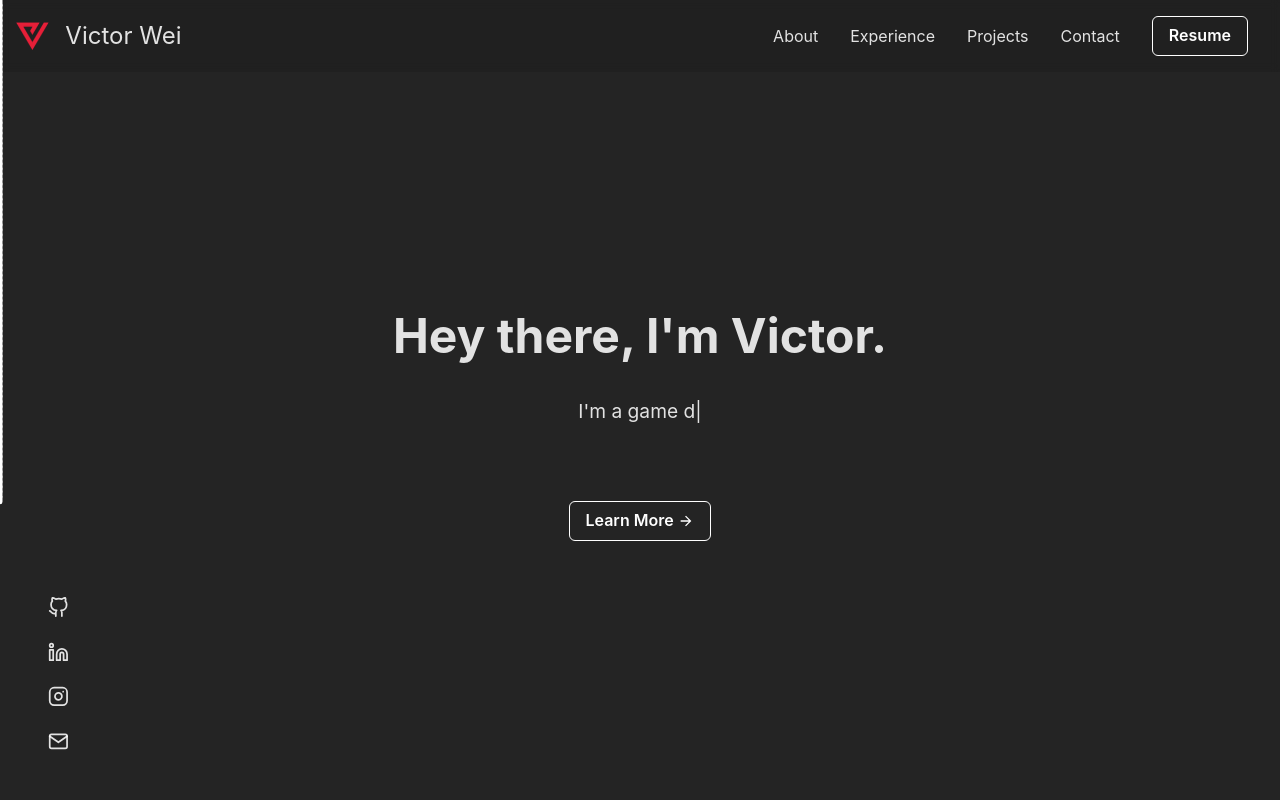
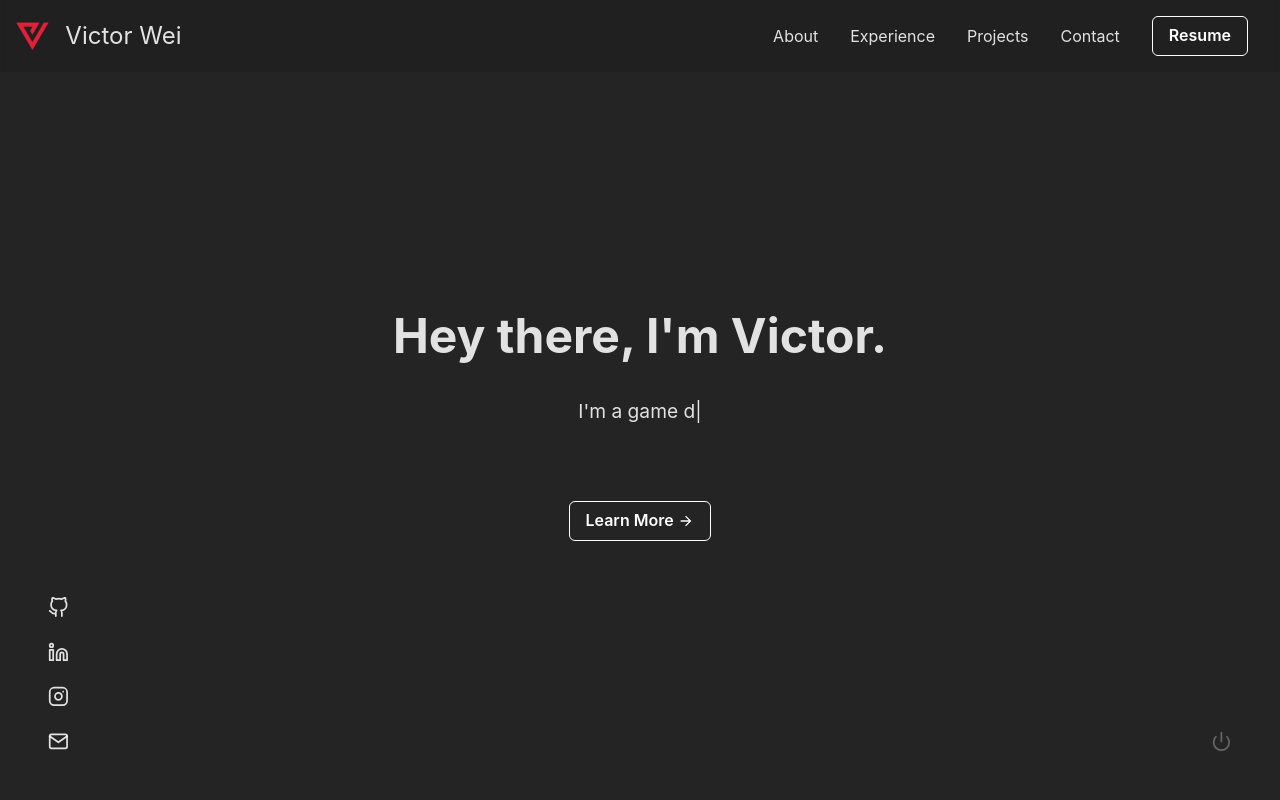
Before and after one commit to victoryqwei/victorwei.com, a React (Vite) app: page / in a window 1280 px wide. Shown: the top 800 px of the page. Built offline with nearby package versions, Linux system fonts and the light colour scheme.

Commit message:
feat: add power toys button

```diff
--- a/src/App.tsx
+++ b/src/App.tsx
@@ -11,9 +11,12 @@ import Socials from "./react/Socials";
 import Projects from "./react/Projects";
 import { useMobile } from "./utils/hooks";
 import CursorCanvas from "./react/CursorCanvas";
+import Toys from "./react/Toys";
+import { useState } from "react";
 
 const App: React.FC = () => {
   const [isMobile] = useMobile();
+  const [powered, setPowered] = useState(false);
 
   return (
     <>
@@ -22,7 +25,9 @@ const App: React.FC = () => {
 
         <Socials />
 
-        {!isMobile && <CursorCanvas />}
+        <Toys powered={powered} setPowered={setPowered} />
+
+        {!isMobile && powered && <CursorCanvas />}
 
         <Box textAlign="left" lineHeight="1.5" maxW="850px" w="100%" px="2em" mx={isMobile ? "0em" : "5em"}>
           <VStack alignItems="flex-start">
--- a/src/gui/rope/Rope.ts
+++ b/src/gui/rope/Rope.ts
@@ -4,7 +4,7 @@ import Node from "./Node";
 class Rope {
   width: number = 5;
   iterations: number = 100;
-  totalNodes: number = 100;
+  totalNodes: number = 20;
   nodeDistance: number = 5;
   nodes: Node[] = [];
 
--- a/src/react/CursorCanvas.tsx
+++ b/src/react/CursorCanvas.tsx
@@ -1,19 +1,16 @@
 import { useEffect, useRef } from "react";
+import Vector from "../gui/Vector";
 import Rope from "../gui/rope/Rope";
-import Vector from "../gui/Vector";
 
 // cursor canvas
 const mouse = new Vector();
-
 const rope = new Rope();
+let animationId: number | undefined = 0;
 
 let then = performance.now();
 
 function loop(canvas: HTMLCanvasElement) {
-  requestAnimationFrame(() => {
-    loop(canvas);
-  });
-
+  animationId = undefined;
   const ctx = canvas.getContext("2d")!;
   let dt = 0;
   const now = performance.now();
@@ -25,6 +22,16 @@ function loop(canvas: HTMLCanvasElement) {
 
   rope.update(dt / 1000, mouse);
   rope.draw(ctx);
+
+  start(canvas);
+}
+
+function start(canvas: HTMLCanvasElement) {
+  if (!animationId) {
+    animationId = window.requestAnimationFrame(() => {
+      loop(canvas);
+    });
+  }
 }
 
 const CursorCanvas: React.FC = () => {
@@ -45,7 +52,9 @@ const CursorCanvas: React.FC = () => {
   // init cursor loop
 
   useEffect(() => {
+    cancelAnimationFrame(animationId!);
     if (canvasRef.current == null) return;
+
     const canvas = canvasRef.current;
 
     canvas.width = window.innerWidth;
@@ -56,7 +65,13 @@ const CursorCanvas: React.FC = () => {
       canvas.height = window.innerHeight;
     });
 
-    loop(canvas);
+    animationId = requestAnimationFrame(() => {
+      loop(canvas);
+    });
+
+    return () => {
+      cancelAnimationFrame(animationId!);
+    };
   }, [canvasRef]);
 
   return <canvas id="cursor-canvas" ref={canvasRef}></canvas>;
--- /dev/null
+++ b/src/react/Toys.tsx
@@ -0,0 +1,29 @@
+import { Box, Tooltip } from "@chakra-ui/react";
+import { FiPower } from "react-icons/fi";
+import { useMobile } from "../utils/hooks";
+
+const Toys: React.FC<{
+  powered: boolean;
+  setPowered: (powered: boolean) => void;
+}> = ({ powered, setPowered }) => {
+  const [isMobile] = useMobile();
+
+  if (isMobile) return null;
+
+  return (
+    <Box position="fixed" right="2em" bottom="2em">
+      <Tooltip label={powered ? "Turn off toys" : "Turn on toys"} closeOnClick={false} placement="left">
+        <Box
+          p="1em"
+          onClick={() => {
+            setPowered(!powered);
+          }}
+          _hover={{ cursor: "pointer" }}>
+          <FiPower size="1.3em" color={powered ? "rgba(255, 255, 255, 0.87)" : "rgba(255, 255, 255, 0.3)"} />
+        </Box>
+      </Tooltip>
+    </Box>
+  );
+};
+
+export default Toys;
```
